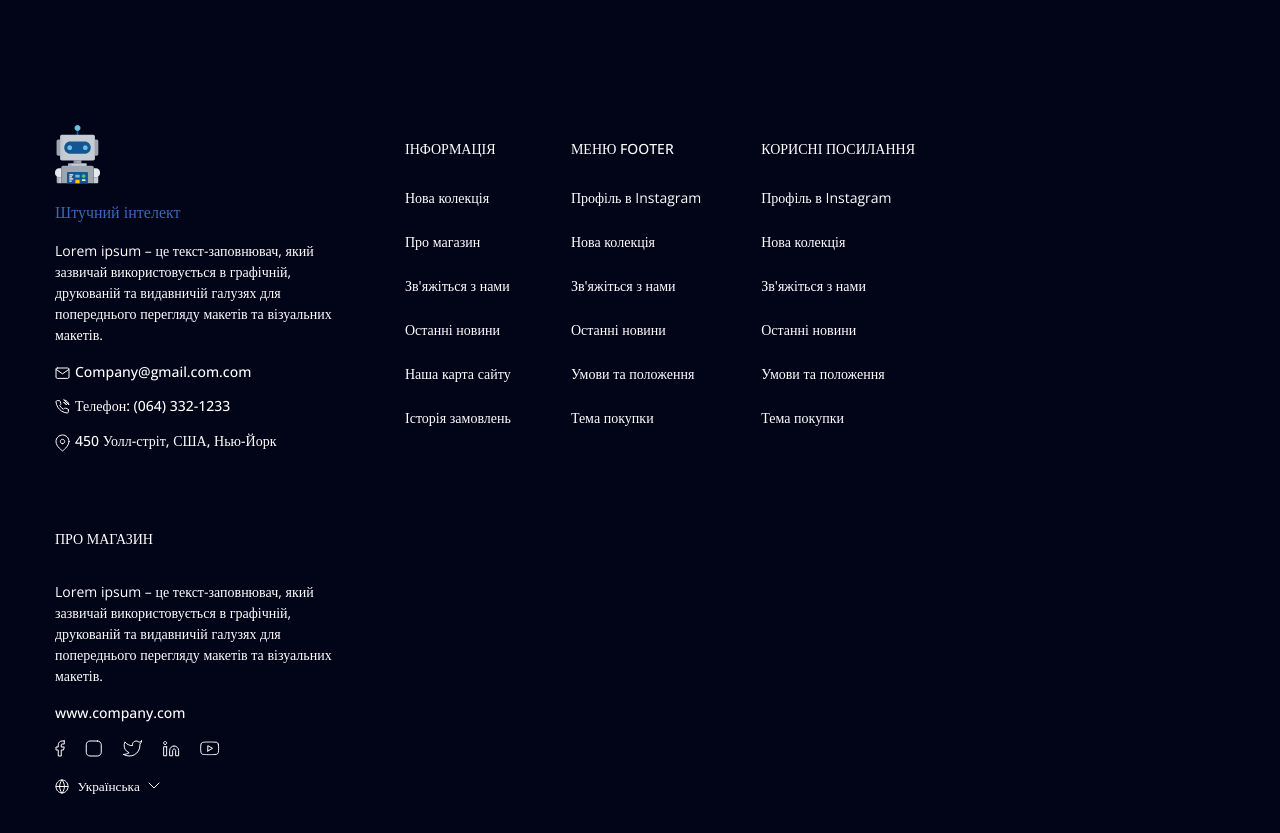
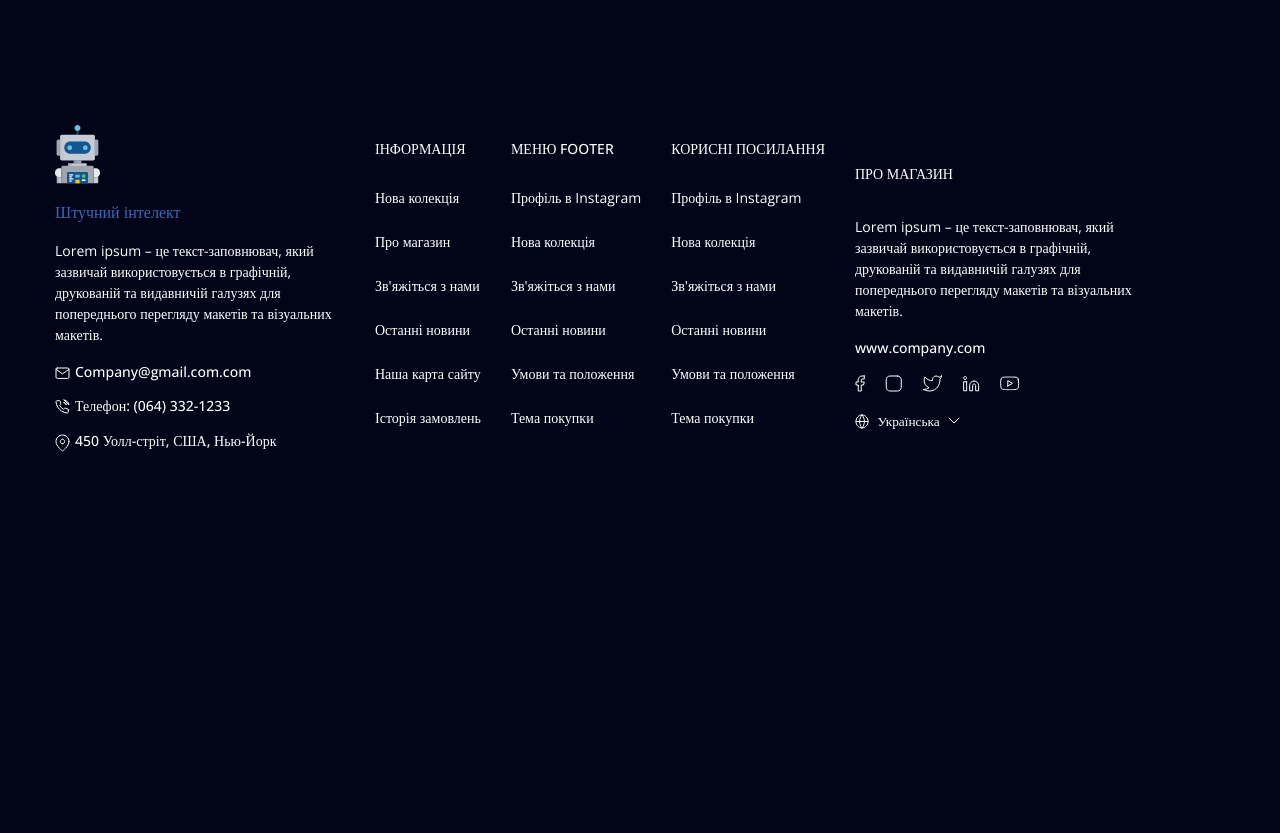
Before and after one commit to Mykolai581/Rect-Project-1, a React (Vite) app: page / in a window 1280 px wide. Shown: the part 3580-4413 px from the top of the page. After the commit the page ends 4192 px from the top, so only its background shows below. Built offline with nearby package versions, Linux system fonts and the light colour scheme.

Commit message:
Update FooterApp.css

```diff
--- a/src/components/FooterApp/FooterApp.css
+++ b/src/components/FooterApp/FooterApp.css
@@ -4,7 +4,7 @@
 .footer__container {
   display: flex;
   flex-wrap: wrap;
-  gap: 60px;
+  gap: 30px;
   align-items: center;
 }
 .footer__item-main {
```
